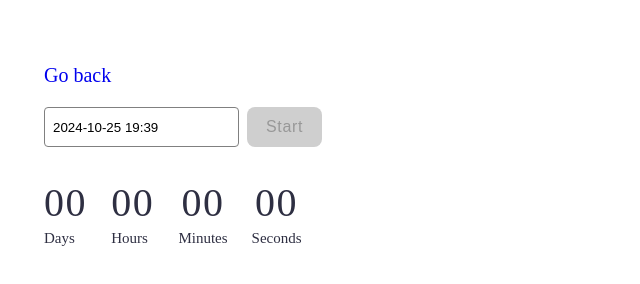
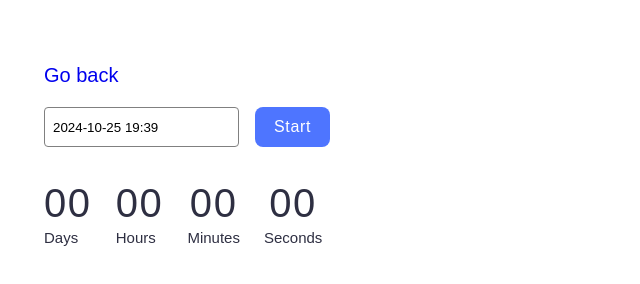
Before and after one commit to Viktor-Baratej/goit-js-hw-10, a website built with Vite: page src/1-timer.html in a window 1280 px wide. Shown: the whole page, without its empty margins (0-640 px from the left). Built offline with nearby package versions, Linux system fonts and the light colour scheme.

```diff
--- a/src/1-timer.html
+++ b/src/1-timer.html
@@ -13,7 +13,7 @@
       <p><a href="./index.html">Go back</a></p>
       <div class="wrapp">
         <input type="text" id="datetime-picker" />
-        <button type="button" data-start class="btn-start">Start</button>
+        <button type="button" data-start>Start</button>
       </div>
       <div class="timer">
         <div class="field">
--- a/src/css/1-timer.css
+++ b/src/css/1-timer.css
@@ -1,3 +1,8 @@
+* {
+  box-sizing: border-box;
+  font-family: 'Montserrat', sans-serif;
+}
+
 body {
   padding: 36px;
 }
@@ -13,29 +18,29 @@
   border: 1px solid #000;
 }
 
-button {
+button[data-start] {
   border: none;
   border-radius: 8px;
   padding: 8px 16px;
   width: 75px;
   height: 40px;
-  background: #cfcfcf;
-}
-
-.btn-start {
+  background-color: #4e75ff;
   font-weight: 500;
   font-size: 16px;
   line-height: 1.5;
   letter-spacing: 0.04em;
+  color: #fff;
+  margin-left: 8px;
+}
+button[data-start]:hover {
+  cursor: pointer;
+  background-color: #6c8cff;
+}
+button[data-start]:disabled {
+  cursor: pointer;
+  background-color: #cfcfcf;
   color: #989898;
 }
-
-.btn-start:hover {
-  color: #fff;
-  background: #6c8cff;
-  cursor: pointer;
-}
-
 .wrapp {
   display: flex;
   gap: 8px;
```
